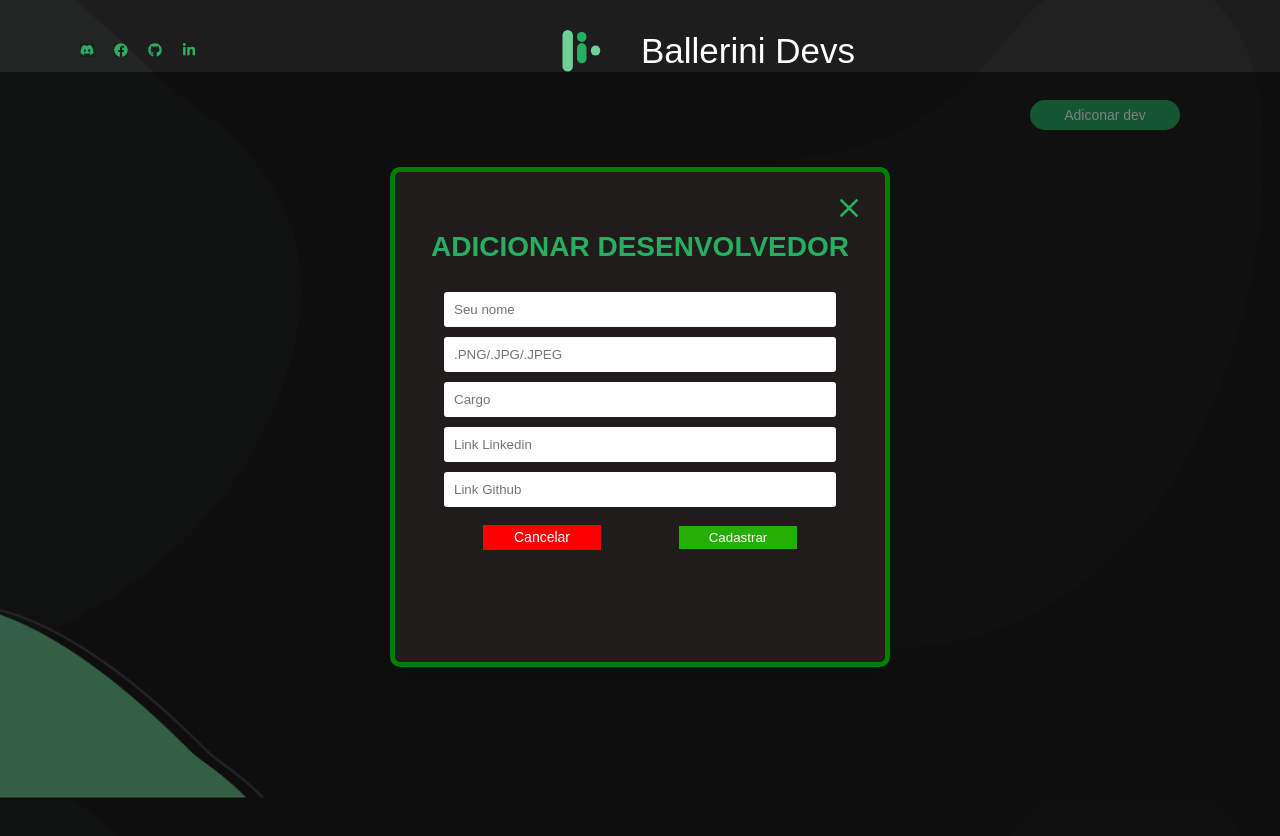
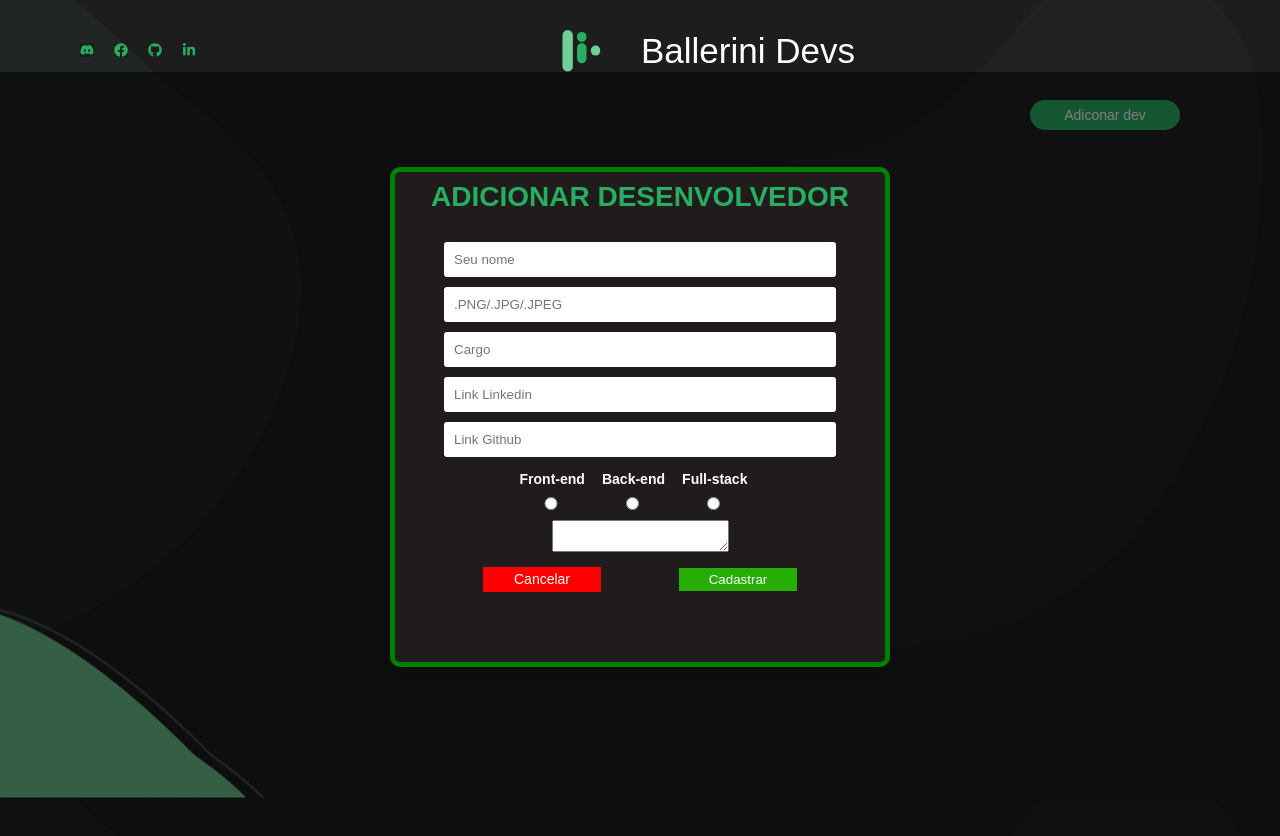
Before and after one commit to Ghenriquer10/desafio_ballerini_devs, a React (Create React App) app: page /devs in a window 1280 px wide. Both pictures are taken after a click on the element "Adiconar dev". Shown: the top 836 px of the page. Built offline with nearby package versions, Linux system fonts and the light colour scheme.

Commit message:
input changed

```diff
--- a/src/components/ModalButton/index.js
+++ b/src/components/ModalButton/index.js
@@ -10,8 +10,8 @@ export const ModalButton = ({ showModal, setShowModal}) => {
   const [office, setOffice] = useState('');
   const [linkLikedin, setLinkLinkedin] = useState('');
   const [linkGithub, setLinkGithub] = useState('');
+  const [devArea, setDevArea] = useState('')
   const [loading, setLoading] = useState(false);
-
 
   const modalRef = useRef();
 
@@ -75,11 +75,36 @@ export const ModalButton = ({ showModal, setShowModal}) => {
                     <input type="text" name='office'  placeholder='Cargo' value={office} onChange={e =>  setOffice(e.target.value)} required/>
                     <input type='url' name='linkLikedin'  placeholder='Link Linkedin' value={linkLikedin} onChange={e => setLinkLinkedin(e.target.value)} required/>
                     <input type="url" name='linkGithub'  placeholder='Link Github' value={linkGithub} onChange={e => setLinkGithub(e.target.value)} required/>
+
+                    <C.DevType>
+                      <div>
+                        <label for="contactChoice1">Front-end</label>
+                        <input type="radio" id="contactChoice1"
+                        name="contact" value="email"/>
+                      </div>
+                      <div>
+                        <label for="contactChoice2">Back-end</label>
+                        <input type="radio" id="contactChoice2"
+                        name="contact" value="phone"/>
+                      </div>
+                      <div>
+                        <label for="contactChoice3">Full-stack</label>
+                        <input type="radio" id="contactChoice3"
+                        name="contact" value="mail"/>
+                      </div>
+                    </C.DevType>
+
+                    <C.AreaDev>
+                      <textarea value={devArea} onChange={e => setDevArea(e.target.value)}/>
+                    </C.AreaDev>
+
                     <C.ButtonsDiv>
                       <C.ButtonCancel className='buttons' aria-label='Close modal' onClick={() => setShowModal(prev => !prev)}>
                         Cancelar
                       </C.ButtonCancel>
-                      <button type='submit'>Cadastrar</button>
+                      <button type='submit'>
+                        Cadastrar
+                      </button>
                     </C.ButtonsDiv>
                     {loading &&
                     <C.Loading>
@@ -88,10 +113,7 @@ export const ModalButton = ({ showModal, setShowModal}) => {
                     }
                   </form>
                 </C.ModalContent>
-                <C.CloseModalButton
-                  aria-label='Close modal'
-                  onClick={() => setShowModal(prev => !prev)}
-                />
+
               </C.ModalWrapper>
             </animated.div>
           </C.Background>
--- a/src/components/ModalButton/style.js
+++ b/src/components/ModalButton/style.js
@@ -1,7 +1,5 @@
 import styled from "styled-components";
 import { MdClose } from 'react-icons/md';
-
-
 export const Background = styled.div`
   width: 100%;
   height: 100%;
@@ -14,7 +12,6 @@ export const Background = styled.div`
 `;
 
 export const ModalWrapper = styled.div`
-  border: 1px solid red;
   width: 500px;
   height: 500px;
   box-shadow: 0 5px 16px rgba(0, 0, 0, 0.2);
@@ -31,7 +28,6 @@ export const ModalWrapper = styled.div`
   h1{
     color: #27ae60;
     font-size: 2.0em;
-    margin-top: 50px;
     margin-bottom: 20px;
     text-transform: uppercase;
   }
@@ -42,6 +38,7 @@ export const ModalContent = styled.div`
   flex-direction: column;
   align-items: center;
   line-height: 1.8;
+  height: 100%;
 
   p{
     margin: 5px 0;
@@ -50,6 +47,7 @@ export const ModalContent = styled.div`
   }
 
   form{
+    margin-bottom: 100px;
     display: flex;
     align-items: center;
     justify-content: center;
@@ -89,6 +87,24 @@ export const CloseModalButton = styled(MdClose)`
   color: #27ae60;
 
   `;
+
+export const DevType = styled.div`
+  color: #FFF;
+  flex-direction: row;
+  display: flex;
+  justify-content: space-around;
+  align-items: center;
+  width: 50%;
+
+  && input[type = radio]{
+  }
+
+  && label{
+    font-weight: bold;
+  }
+`;
+
+export const AreaDev = styled.div``;
 
 export const ButtonsDiv = styled.div`
   display: flex;
--- a/src/components/ModalDetail/index.js
+++ b/src/components/ModalDetail/index.js
@@ -4,36 +4,37 @@ import * as C from "./style"
 
 export const ModalDetails = ({modalDetails, setModalDetails}) => {
 
-    const modalRef = useRef();
+    const detailRef = useRef();
 
     const animation = useSpring({
         config: {
-            duration: 550
+          duration: 550
         },
         opacity: modalDetails ? 1 : 0,
         transform: modalDetails ? `translateY(0%)` : `translateY(-100%)`
-    });
+      });
 
-    const closeDetailModal = e => {
-        if (modalRef.current === e.target){
-            setModalDetails(false)
+      const closeDetailModal = e => {
+        if (detailRef.current === e.target) {
+          setModalDetails(false);
         }
-    }
+      };
 
     return(
         <>
-            {!ModalDetails ? (
-                <C.DetailsBackground onClick={closeDetailModal} ref={modalRef}>
+            {modalDetails ? (
+                <C.DetailsBackground onClick={closeDetailModal} ref={detailRef}>
                     <animated.div style={animation}>
                         <C.EditWrapper modalDetails={modalDetails}>
                             <C.DetailContent>
-                                <h1>Detalhes</h1>
+                                kkkkkkkkkkkkkkkkkkkkkkkkkkkkkkkkkkkkkkkkkkkkkkkkkkkkkkkkk
+                                kkkkkkkkkkkkkkkkkkkkkkkkkkkkkkkkkkkkkkkkkkkkkkkkkkkkkkkkk
+                                kkkkkkkkkkkkkkkkkkkkkkkkkkkkkkkkkkkkkkkkkkkkkkkkkkkkkkkkk
                             </C.DetailContent>
                         </C.EditWrapper>
                     </animated.div>
                 </C.DetailsBackground>
-
             ): null}
         </>
     )
-}
+};
--- a/src/components/ModalDetail/style.js
+++ b/src/components/ModalDetail/style.js
@@ -9,11 +9,9 @@ export const DetailsBackground = styled.div`
     justify-content: center;
     align-items: center;
     z-index: 10;
-    border: 1px solid red;
 `;
 
 export const EditWrapper = styled.div`
-    border: 1px solid red;
     height: 300px;
     width: 500px;
     box-shadow: 0 5px 16px rgba(0, 0, 0, 0.2);
@@ -26,11 +24,12 @@ export const EditWrapper = styled.div`
     background-color: #1F1C1B;
     border: 5px solid green;
     margin-top: -100px;
-    display: flex;
-    align-items: center;
-    justify-content: center;
+
 `;
 
 export const DetailContent = styled.div`
-
+    display: flex;
+    flex-direction: column;
+    align-items: center;
+    line-height: 1.8;
 `;
--- a/src/pages/Devs/index.js
+++ b/src/pages/Devs/index.js
@@ -33,12 +33,11 @@ export default function Devs(){
     }
 
     function openDeleteModal(index){
-        console.log(index);
         setDevIndex(index)
         setShowModalDelete(prev => !prev);
     }
+
     function openDetailModal(index){
-        console.log(index);
         setDevIndex(index)
         setModalDetails(prev => !prev);
     }
@@ -95,9 +94,6 @@ export default function Devs(){
                                     <h1>
                                         {dev.name}
                                     </h1>
-                                    <p>
-                                        {dev.office}
-                                    </p>
                                 </C.DevData>
                                 <C.SocialMedia>
                                     <a href={dev.linkGithub}>
@@ -107,7 +103,7 @@ export default function Devs(){
                                         <FaLinkedin/>
                                     </a>
                                 </C.SocialMedia>
-                                <button onClick={handleDevDetails}>Detalhes</button>
+                                    <button onClick={handleDevDetails}>Detalhes</button>
                                 <C.DevsButton>
                                     <button onClick={() => openDetailModal(index)} className='devEdit'>Editar Dev</button>
                                     <button onClick={() => openDeleteModal(index)} className='devDelete'>Deletar Dev</button>
--- a/src/pages/Devs/style.js
+++ b/src/pages/Devs/style.js
@@ -31,7 +31,7 @@ export const AddDev = styled.div`
         background-color: white;
         color: #27ae60;
     }
-`;
+    `;
 
 export const CarousselContainer = styled.div`
     width: 80vw;
@@ -57,7 +57,6 @@ export const Item = styled.div`
     flex-direction: column;
     background-color: #363636;
     border-radius: 10px;
-    overflow-x: hidden;
     margin: 0 30px;
 
     && button{
```
